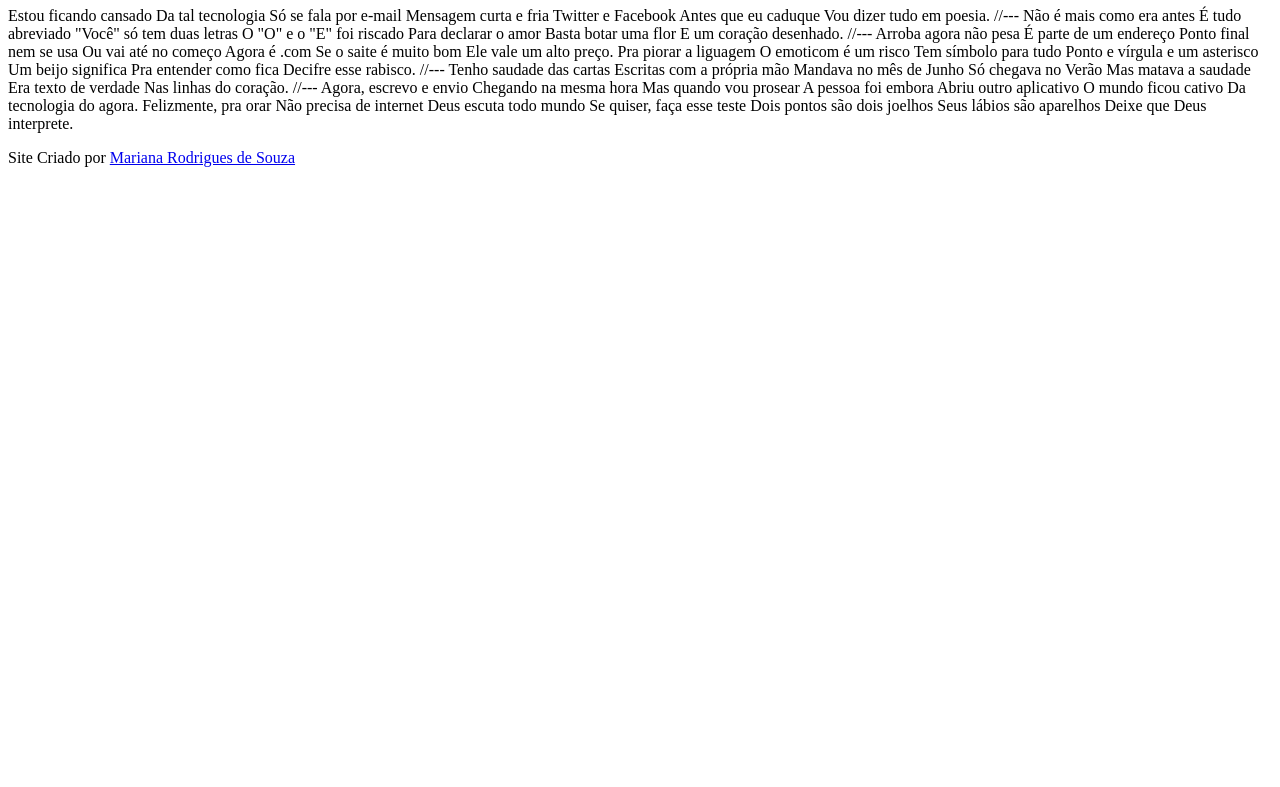
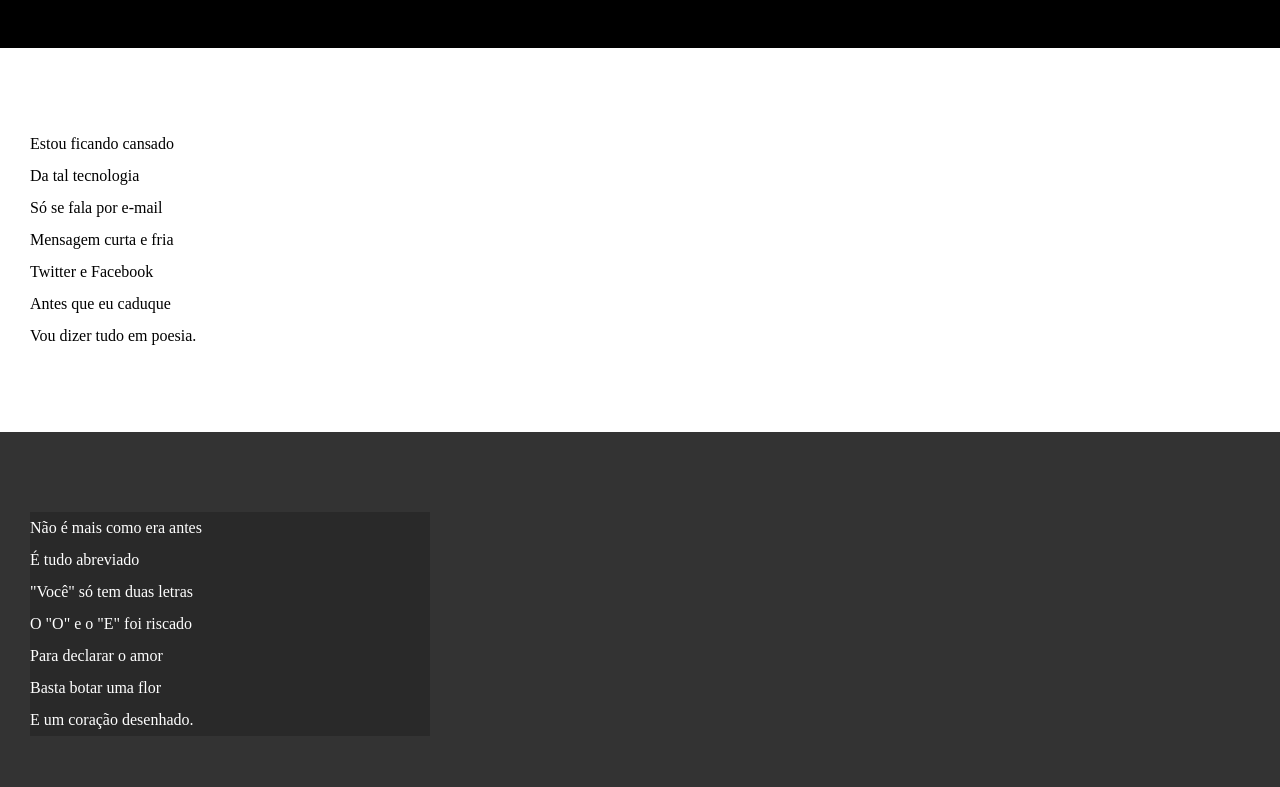
Before and after one commit to marianarodrisouza/html-css, a plain HTML site: page Desafio/D12/index.html in a window 1280 px wide. Shown: the part 107-894 px from the top of the page. Before the commit the page ends 800 px from the top, so only its background shows below. Drawn offline with Linux system fonts and the light colour scheme.

Commit message:
atualizei o css

```diff
--- /dev/null
+++ b/Desafio/D12/estilo/style.css
@@ -0,0 +1,65 @@
+@charset "UTF-8";
+
+* {
+    margin: 0px;
+    padding: 0px;
+}
+
+html, body {
+    min-height: 100vh;
+    background-color: darkgray;
+}
+
+header {
+    background-color: black;
+    color: white;
+    text-align: center;
+}
+header > h1 {
+    padding-top: 50px;
+    font-variant: small-caps;
+}
+
+header > p {
+    padding-bottom: 50px;
+}
+
+a {
+    color: white;
+    text-decoration: none;
+    font-weight: bolder;
+}
+
+a:hover {
+    text-decoration: underline;
+}
+
+section {
+    padding-top: 10vh;
+    padding-bottom: 10vh;
+    line-height: 2em;
+    padding-left: 30px;
+}
+
+section.normal {
+    background-color: white;
+    color: black;
+}
+
+section.imagem {
+    background-color: rgb(51, 51, 51);
+    color: white;
+}
+
+section.imagem > p {
+    width: 400px;
+    background-color: rgba(0, 0, 0, 0.2);
+}
+
+footer {
+    background-color: black;
+    color: white;
+    text-align: center;
+    padding: 10px;
+
+}
--- a/Desafio/D12/index.html
+++ b/Desafio/D12/index.html
@@ -4,6 +4,7 @@
     <meta charset="UTF-8">
     <meta name="viewport" content="width=device-width, initial-scale=1.0">
     <title>Cordel Moderno</title>
+    <link rel="stylesheet" href="estilo/style.css">
 </head>
 <body>
     <header>
@@ -12,69 +13,85 @@
 
     </header>
 
-    Estou ficando cansado
-    Da tal tecnologia
-    Só se fala por e-mail
-    Mensagem curta e fria
-    Twitter e Facebook
-    Antes que eu caduque
-    Vou dizer tudo em poesia.
+    <section class="normal">
+        <p>
+            Estou ficando cansado <br>
+            Da tal tecnologia <br>
+            Só se fala por e-mail <br>
+            Mensagem curta e fria <br>
+            Twitter e Facebook <br>
+            Antes que eu caduque <br>
+            Vou dizer tudo em poesia.
+        </p>
+    </section>
 
-    //---
+    <section class="imagem">
+        <p>
+            Não é mais como era antes <br>
+            É tudo abreviado<br>
+            "Você" só tem duas letras<br>
+            O "O" e o "E" foi riscado<br>
+            Para declarar o amor<br>
+            Basta botar uma flor<br>
+            E um coração desenhado.
+        </p>
+    </section>
 
-    Não é mais como era antes
-    É tudo abreviado
-    "Você" só tem duas letras
-    O "O" e o "E" foi riscado
-    Para declarar o amor
-    Basta botar uma flor
-    E um coração desenhado.
+    <section class="normal">
+        <p>
+            Arroba agora não pesa <br>
+            É parte de um endereço <br>
+            Ponto final nem se usa <br>
+            Ou vai até no começo <br>
+            Agora é .com <br>
+            Se o saite é muito bom <br>
+            Ele vale um alto preço. <br>
+        </p>
 
-    //---
+        <p>
+            Pra piorar a liguagem <br>
+            O emoticom é um risco <br>
+            Tem símbolo para tudo <br>
+            Ponto e vírgula e um asterisco <br>
+            Um beijo significa <br>
+            Pra entender como fica <br>
+            Decifre esse rabisco.
+        </p>
+    </section>
 
-    Arroba agora não pesa
-    É parte de um endereço
-    Ponto final nem se usa
-    Ou vai até no começo
-    Agora é .com
-    Se o saite é muito bom
-    Ele vale um alto preço.
+    <section class="imagem">
+        <p>
+            Tenho saudade das cartas <br>
+            Escritas com a própria mão <br>
+            Mandava no mês de Junho <br>
+            Só chegava no Verão <br>
+            Mas matava a saudade <br>
+            Era texto de verdade <br>
+            Nas linhas do coração.
+        </p>
+    </section>
 
-    Pra piorar a liguagem
-    O emoticom é um risco
-    Tem símbolo para tudo
-    Ponto e vírgula e um asterisco
-    Um beijo significa
-    Pra entender como fica
-    Decifre esse rabisco.
+    <section class="normal">
+        <p>
+            Agora, escrevo e envio  <br>
+            Chegando na mesma hora <br>
+            Mas quando vou prosear <br>
+            A pessoa foi embora <br>
+            Abriu outro aplicativo <br>
+            O mundo ficou cativo <br>
+            Da tecnologia do agora. <br>
+        </p>
 
-    //---
-
-    Tenho saudade das cartas
-    Escritas com a própria mão
-    Mandava no mês de Junho
-    Só chegava no Verão
-    Mas matava a saudade
-    Era texto de verdade
-    Nas linhas do coração.
-
-    //---
-
-    Agora, escrevo e envio
-    Chegando na mesma hora
-    Mas quando vou prosear
-    A pessoa foi embora
-    Abriu outro aplicativo
-    O mundo ficou cativo
-    Da tecnologia do agora.
-
-    Felizmente, pra orar
-    Não precisa de internet
-    Deus escuta todo mundo
-    Se quiser, faça esse teste
-    Dois pontos são dois joelhos
-    Seus lábios são aparelhos
-    Deixe que Deus interprete.
+        <p>
+            Felizmente, pra orar <br>
+            Não precisa de internet <br>
+            Deus escuta todo mundo <br>
+            Se quiser, faça esse teste <br>
+            Dois pontos são dois joelhos <br>
+            Seus lábios são aparelhos <br>
+            Deixe que Deus interprete.
+        </p>
+    </section>
 
     <footer>
         <p>Site Criado por <a href="https://github.com/marianarodrisouza" target="_blank">Mariana Rodrigues de Souza</a></p>
```
